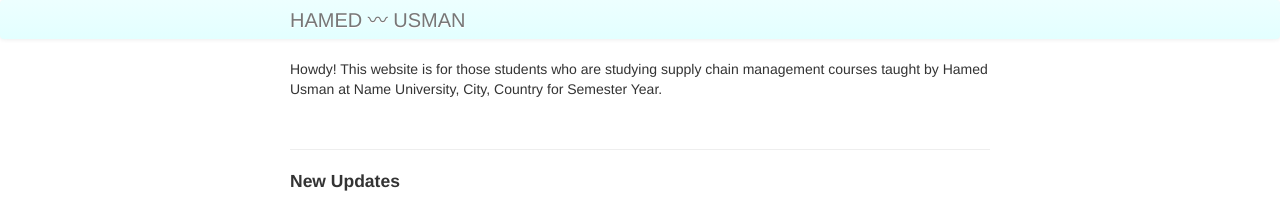
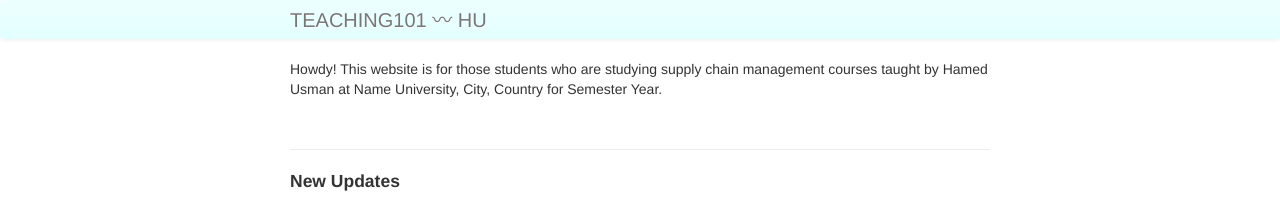
Before and after one commit to 101scm/101scm.github.io, a Jekyll site: the page built from index.md, in a window 1280 px wide. Shown: the top 203 px of the page. Built offline with Jekyll 4.4.1, drawn with Linux system fonts in a browser that asks for light colours.

Commit message:
Update _config.yml

```diff
--- a/_config.yml
+++ b/_config.yml
@@ -8,7 +8,7 @@ highlighter: rouge
 # Themes are encouraged to use these universal variables
 # so be sure to set them if your theme uses them.
 #
-title : HAMED 〰 USMAN
+title : TEACHING101 〰 HU
 author :
   name :
   email :
```
